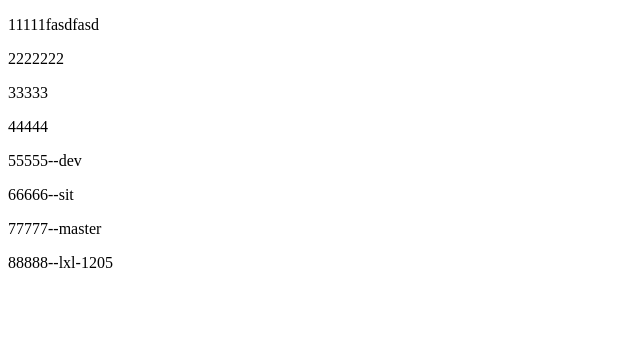
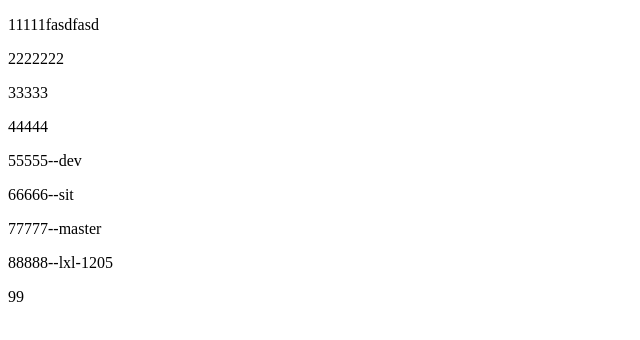
Before and after one commit to linxingli/learngit, a website: page index.html in a window 1280 px wide. Shown: the full height of the page, 0-640 px from the left. Drawn offline with Linux system fonts and the light colour scheme.

Commit message:
Keep calm and commit

```diff
--- a/index.html
+++ b/index.html
@@ -15,5 +15,6 @@
   <p>66666--sit</p>
   <p>77777--master</p>
   <p>88888--lxl-1205</p>
+  <p>99</p>
 </body>
 </html>
```
